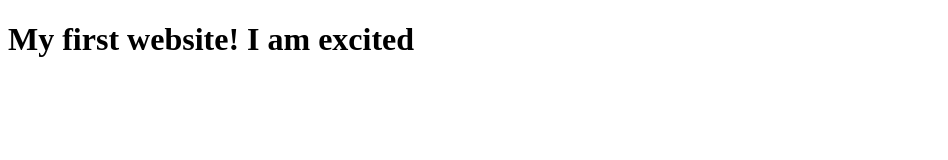
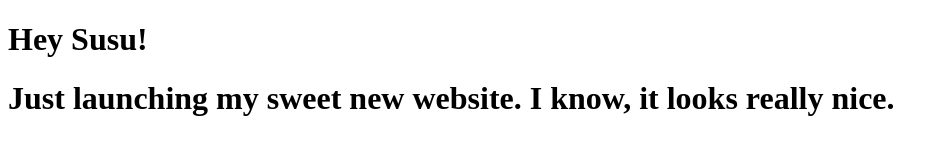
Before and after one commit to nickpacella/Coursera-Web-Dev, a plain HTML site: page site/index.html in a window 1280 px wide. Shown: the whole page, without its empty margins (0-948 px from the left). Drawn offline with Linux system fonts and the light colour scheme.

Commit message:
Committing again

```diff
--- a/site/index.html
+++ b/site/index.html
@@ -1,9 +1,10 @@
 <!DOCTYPE html>
 <html>
 <head>
-	<title>My first website!</title>
+	<title>Hey Susu!</title>
 </head>
 <body>
-	<h1>My first website! I am excited</h1>
+	<h1>Hey Susu!</h1>
+	<h1>Just launching my sweet new website. I know, it looks really nice.</h1>
 </body>
 </html>
```
